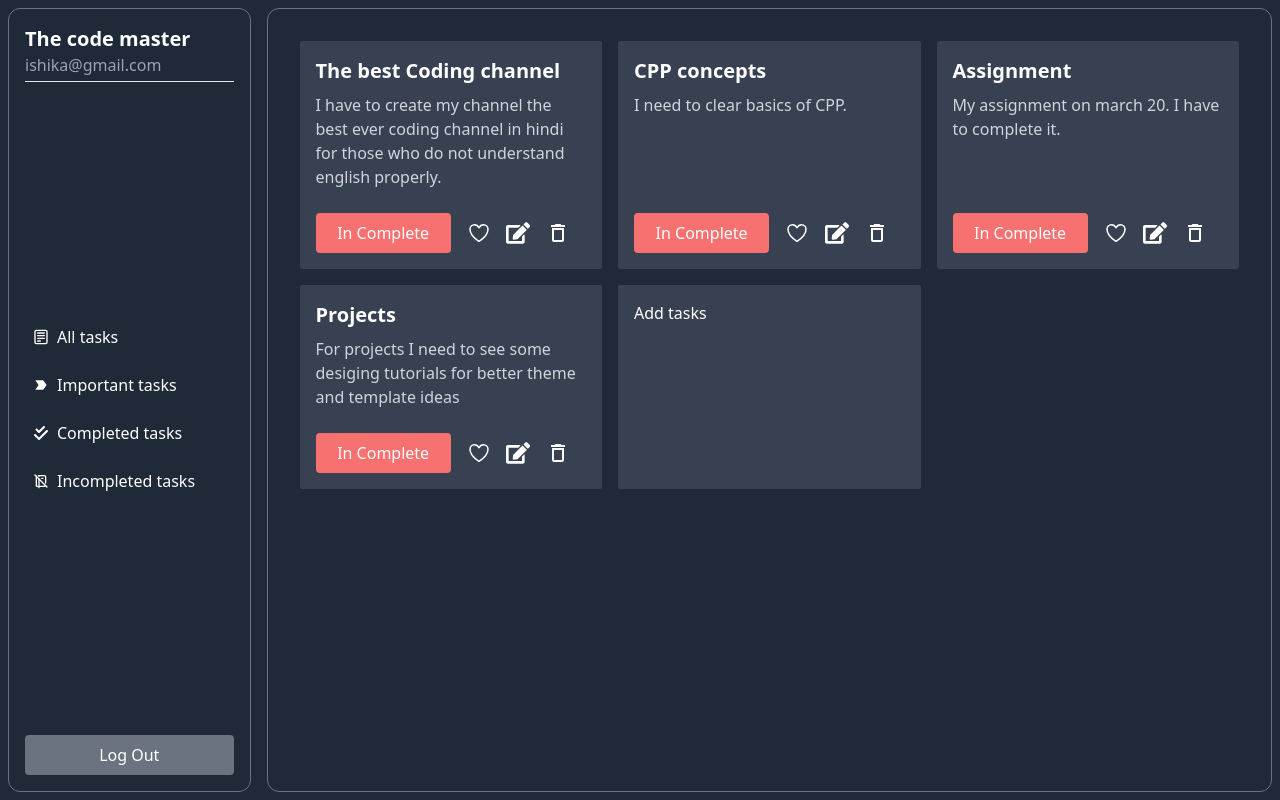
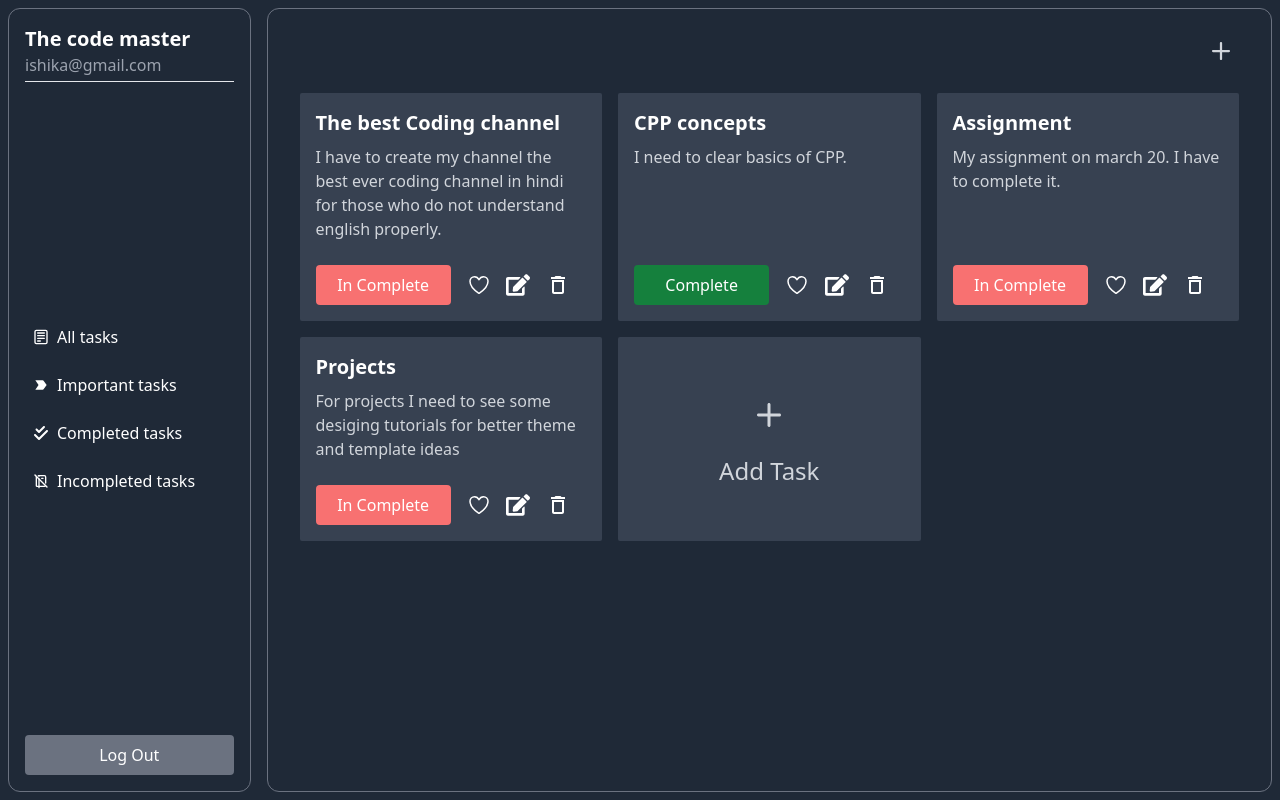
Before and after one commit to iishu/Task-Manager, a React (Create React App) app in the folder frontend/: page / in a window 1280 px wide. Built offline with nearby package versions, Linux system fonts and the light colour scheme.

Commit message:
commit all tasks

```diff
--- a/frontend/src/components/Home/Cards.jsx
+++ b/frontend/src/components/Home/Cards.jsx
@@ -1,29 +1,38 @@
 import React from 'react';
+
 import { IoHeartOutline } from "react-icons/io5";
 import { FaEdit } from "react-icons/fa";
 import { MdOutlineDeleteOutline } from "react-icons/md";
+import { IoIosAdd } from "react-icons/io";
+import { useState } from 'react';
 
 
 
-const Cards = () => {
+
+const Cards = ({home}) => {
   const data=[
     {
         title: "The best Coding channel",
         desc:"I have to create my channel the best ever coding channel in hindi for those who do not understand english properly.",
+        status:"In Complete",
     },
     {
         title: "CPP concepts",
         desc:"I need to clear basics of CPP.",
+        status:"Complete",
     },
     {
         title: "Assignment",
         desc:"My assignment on march 20. I have to complete it.",
+        status:"In Complete",
     },
     {
         title: "Projects",
         desc:"For projects I need to see some desiging tutorials for better theme and template ideas",
+        status:"In Complete",
     },
   ];
+  const [ImportantButton, setImportantButton] = useState("Incomplete")
   return (
     <div className="grid grid-cols-3 gap-4 p-4">
         {data && data.map((items, i) =>(
@@ -33,8 +42,8 @@ const Cards = () => {
             <p className="text-gray-300 my-2"> {items.desc}</p>
             </div>
             <div className="mt-4 w-full flex items-center">
-                <button className="bg-red-400  p-2 rounded w-3/6">
-                    In Complete
+                <button className={`${items.status==="In Complete" ? "bg-red-400 " :"bg-green-700"} p-2 rounded w-3/6`}>
+                    {items.status}
                 </button>
                 <div className="text-white   p-2 w-3/6 text-2xl font-semibold flex justify-around">
                 <button>
@@ -48,13 +57,16 @@ const Cards = () => {
                 </button>
                 </div>
             </div>
-
         </div>
         ))}
-     <div  className="flex flex-col justify-between bg-gray-700 rounded-sm p-4">
-            <h2>Add tasks</h2>
+      {home==="true" &&(
+          <div  className="flex flex-col justify-center items-center bg-gray-700 rounded-sm p-4 text-gray-300 hover:scale-105 hover:cursor-pointer transition-all duration-100">
+          <IoIosAdd className='text-5xl' />
+          <h2 className="text-2xl  mt-4">Add Task</h2>
 
-        </div>
+             </div>
+      )}
+
 
     </div>
   )
--- a/frontend/src/pages/AllTasks.jsx
+++ b/frontend/src/pages/AllTasks.jsx
@@ -1,10 +1,16 @@
 import React from 'react'
 import Cards from '../components/Home/Cards'
+import { IoIosAdd } from "react-icons/io";
+const AllTasks = () => {
 
-const AllTasks = () => {
   return (
     <div>
-      <Cards/>
+      <div className="w-full flex justify-end px-4 py-2">
+        <button>
+        <IoIosAdd className='text-4xl text-gray-300 hover:text-gray-100 transition-all duration-300'/>
+        </button>
+        </div>
+      <Cards home={"true"}/>
     </div>
   )
 }
--- a/frontend/src/pages/CompletedTasks.jsx
+++ b/frontend/src/pages/CompletedTasks.jsx
@@ -1,8 +1,9 @@
 import React from 'react'
+import Cards from '../components/Home/Cards'
 
 const CompletedTasks = () => {
   return (
-    <div>CompletedTasks</div>
+    <div><Cards  home={"false"}/></div>
   )
 }
 
--- a/frontend/src/pages/ImportantTasks.jsx
+++ b/frontend/src/pages/ImportantTasks.jsx
@@ -1,8 +1,9 @@
 import React from 'react'
+import Cards from '../components/Home/Cards'
 
 const ImportantTasks = () => {
   return (
-    <div>ImportantTasks</div>
+    <div><Cards home={"false"}/></div>
   )
 }
 
--- a/frontend/src/pages/IncompletedTasks.jsx
+++ b/frontend/src/pages/IncompletedTasks.jsx
@@ -1,8 +1,9 @@
 import React from 'react'
+import Cards from '../components/Home/Cards'
 
 const IncompletedTasks = () => {
   return (
-    <div>IncompletedTasks</div>
+    <div><Cards  home={"false"}/></div>
   )
 }
 
```
